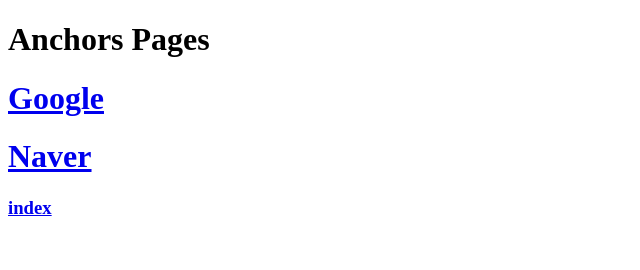
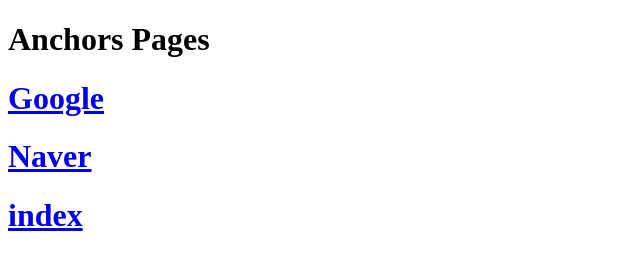
Before and after one commit to mayds1010/study_publisings, a plain HTML site: page docs/htmls/anchors.html in a window 1280 px wide. Shown: the whole page, without its empty margins (0-640 px from the left). Drawn offline with Linux system fonts and the light colour scheme.

Commit message:
add html

```diff
--- a/docs/htmls/anchors.html
+++ b/docs/htmls/anchors.html
@@ -12,10 +12,8 @@
     <h1>
       <a href="https://www.naver.com/" target="_blank">Naver</a>
     </h1>
-    <h3>
-      <a href="https://mayds1010.github.io/study_publisings/" target="_blank"
-        >index</a
-      >
-    </h3>
+    <h1>
+      <a href="../index.html" target="_blank">index</a>
+    </h1>
   </body>
 </html>
```
Also changed, not shown: docs/htmls/headings.html (+3 -5 lines), docs/index.html (+2 -2 lines).
